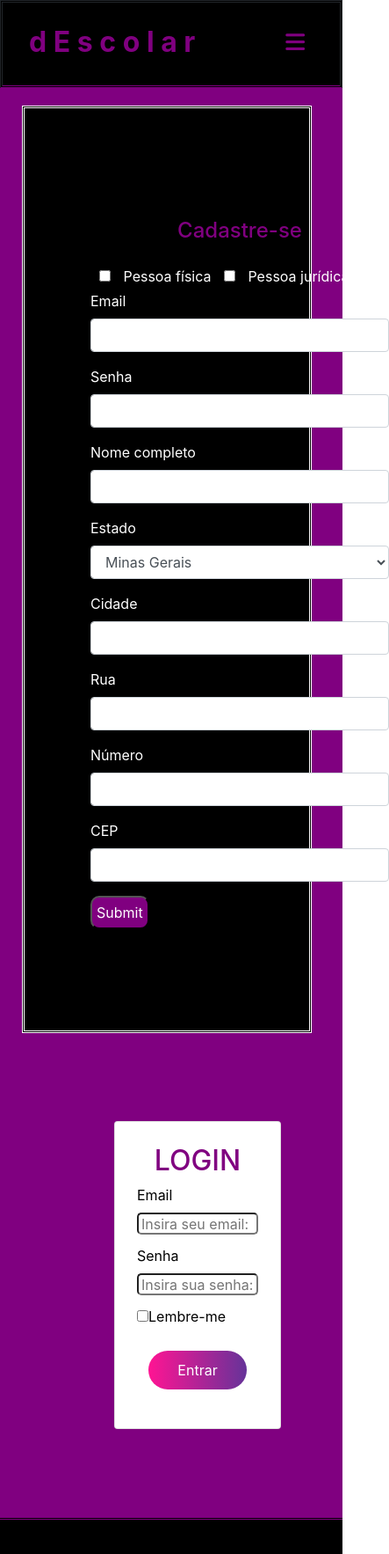
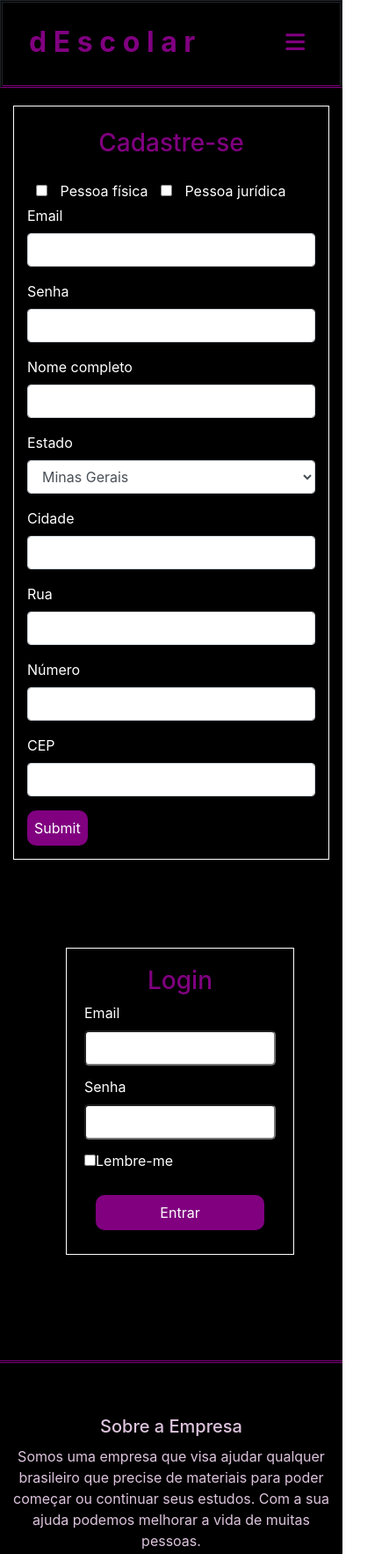
Before and after one commit to ICEI-PUC-Minas-PPLES-TI/plf-es-2020-2-tiii-0924100-descolar, a plain HTML site: page Codigo/FRONTEND/entrar.html in a window 390 px wide. Shown: the top 1766 px of the page at 88% size, 443 px wide, since content can reach past the window. Drawn offline with nearby package versions, Linux system fonts and the light colour scheme.

Commit message:
ajustes responsividade

```diff
--- a/Codigo/FRONTEND/entrar.html
+++ b/Codigo/FRONTEND/entrar.html
@@ -36,23 +36,22 @@
         </a>
 
         <ul class="itensnav">
-            <li><a class="active" href="index.html">Home</a></li>
+            <li><a href="index.html">Home</a></li>
             <li><a href="#">Materiais</a></li>
             <li><a href="#">Quero doar</a></li>
             <li><a href="QuemSomos.html">Quem somos</a></li>
             <li><a href="#">Contato</a></li>
-            <li><a href="entrar.html">Entrar</a></li>
+            <li><a class="active" href="entrar.html">Entrar</a></li>
         </ul>
     </nav>
 
     <div class="below">
         <div class="container">
             <div class="row">
-                <div class="col-lg-7 col-sm-12 col-md-12">
-                    <div class="cadastro">
+                <div class="cadastro col-lg-6 col-sm-12 col-md-12">
                     <form>
 
-                            <h4>Cadastre-se</h4>
+                        <h3>Cadastre-se</h3>
                         <!------ arrumar o sumir ---------->
 
                         <input type="checkbox" class="checks check-1">
@@ -137,36 +136,34 @@
                             <label>CEP</label>
                             <input class="form-control">
                         </div>
-
                         <button type="submit" class="btn-cadastro">Submit</button>
                     </form>
+
                 </div>
-                </div>
-                <div class="col-lg-4 col-sm-12 col-md-12">
+                <div class="col-lg-5 col-sm-12 col-md-12">
                     <form class="login" action="#">
                         <div class="card">
                             <div class="card-top">
-                                <h2 class="tittle">LOGIN</h2>
+                                <h3 class="tittle">Login</h3>
                             </div>
 
                             <div class="card-group">
                                 <label>Email</label>
-                                <input type="email" name="email" placeholder="Insira seu email:" required>
+                                <input type="email" name="email" required>
                             </div>
 
                             <div class="card-group">
                                 <label>Senha</label>
-                                <input type="password" name="senha" placeholder="Insira sua senha:" required>
+                                <input type="password" name="senha" required>
                             </div>
 
                             <div class="card-group">
                                 <label><input type="checkbox">Lembre-me</label>
                             </div>
 
-                            <div class="card-group btn">
-                                <button type="submit">Entrar</button>
+                            <div class="btn">
+                                <button class="btn-login" type="submit">Entrar</button>
                             </div>
-
 
                         </div>
                     </form>
@@ -181,8 +178,7 @@
                     <div class="col-xs-12 col-sm-4 col-md-4">
                         <h5>Sobre a Empresa</h5>
                         <p>Somos uma empresa que visa ajudar qualquer brasileiro que precise de materiais para
-                            poder começar ou continuar seus estudos. Por favor, confie em nós com os seus
-                            materiais para que assim possamos melhorar a vida de muitas pessoas.</p>
+                            poder começar ou continuar seus estudos. Com a sua ajuda podemos melhorar a vida de muitas pessoas.</p>
                     </div>
                     <div class="col-xs-12 col-sm-4 col-md-4">
                         <h5>Categorias</h5>
--- a/Codigo/FRONTEND/style.css
+++ b/Codigo/FRONTEND/style.css
@@ -14,7 +14,13 @@ body{
 .below{
     padding-top: 20px;
     margin-top: 100px;
-    background-color: purple;
+    background-color: black;
+}
+
+.below-qmsomos{
+    padding-top: 20px;
+    margin-top: 70px;
+    background-color: white;
 }
 
 /*styles para o navbar*/
@@ -153,8 +159,6 @@ nav ul li a.active ,nav ul li a:hover{
 /* Footer */
 @import url('https://maxcdn.bootstrapcdn.com/font-awesome/4.7.0/css/font-awesome.min.css');
 
-
-
     section .section-title {
 
         color: black;
@@ -165,6 +169,7 @@ nav ul li a.active ,nav ul li a:hover{
         background: black !important;
         border-top: double;
         border-color: purple;
+        margin-top: 20px;
     }
     #footer h5{
 	    padding-left: 10px;
@@ -219,7 +224,7 @@ nav ul li a.active ,nav ul li a:hover{
 .btn-primary {
     color: #fff;
     background-color: purple !important;
-    border-color: purple !important;
+    border-color:purple !important;
 }
 
 section {
@@ -228,14 +233,14 @@ section {
 
 section .section-title {
     text-align: center;
-    color:White;
+    color:black;
     margin-bottom: 50px;
     text-transform: uppercase;
 }
 
 #team .card {
     border: none;
-    background: #ffffff;
+    background: black !important;
 }
 
 .image-flip:hover .backside,
@@ -317,7 +322,7 @@ section .section-title {
 
 .backside .card a {
     font-size: 18px;
-    color: purple;
+    color:purple;
 }
 
 .frontside .card .card-title,
@@ -330,29 +335,40 @@ section .section-title {
     height: 120px;
     border-radius: 50%;
 }
+
+.card-text{
+    color: white;
+}
+
 /* Quem Somos*/
+
+
 
 /* Entrar */
 
 /* Formulário cadastro*/
 
 .cadastro{
-    width: 600px;
+    max-width: 550px !important;
     background-color: black;
     color: white;
     padding: 15px;
-    margin-left: 10px;
-    border-style: double;
+    margin-left: 15px;
+    margin-right: 15px;
+    margin-bottom: 15px;
+    border-style: solid;
+    border-width: 1px;
 }
 
 .btn-cadastro{
     background-color: purple;
-    padding: 5px;
+    padding: 8px;
     border-radius: 10px;
+    border: 0px;
     color: white;
 }
 
-form h4{
+.cadastro h3{
     color: purple;
     text-align: center;
     margin: 10px;
@@ -376,23 +392,26 @@ form h4{
 }
 
 @media (max-width: 660px){
-.cadastro {width: 530px; }
+    .cadastro {
+        width: 510px;
+        margin-bottom: 0px;
+    }
 }
 
 @media (max-width: 600px){
-    .cadastro {width: 470px; }
+    .cadastro {width: 440px; }
 }
 
 @media (max-width: 550px){
-    .cadastro {width: 420px; }
+    .cadastro {width: 400px; }
 }
 
 @media (max-width: 500px){
-    .cadastro {width: 370px; }
+    .cadastro {width: 340px; }
 }
 
 @media (max-width: 450px){
-    .cadastro {width: 330px; }
+    .cadastro {width: 320px; }
     .check-1 {display: inline;}
     .check-2 {display: inline;}
 }
@@ -401,20 +420,17 @@ form h4{
 
 /* LOGIN */
 
-body{
-    background-color: black;
-    font-family: sans-serif;
+.card{
+    background-color: black !important;
+    padding: 20px;
+    border-radius: 0px !important;
+    border-color: white !important;
 }
 
-.card{
-    background-color: whitesmoke;
-    padding: 25px;
-    border-radius: 5px;
-}
-
-form{
+.login{
     width: 400px;
     margin: auto;
+    margin-left: 20px;
     padding-top: 100px;
     padding-bottom: 100px;
     padding-left: 60px;
@@ -434,7 +450,7 @@ form{
 
 .card-group > label{
     width: 100%;
-    color: black;
+    color: white;
     display: block;
 }
 
@@ -442,42 +458,31 @@ form{
     border-radius: 5px;
     outline: 0;
     width: 100%;
-    height: 25px;
+    height: 40px;
     padding: 3px;
 }
 
-.card-group > button{
-    background-image: linear-gradient(to right, deeppink , rebeccapurple);
+.btn-login{
+    background-color: purple;
     width: 100%;
-    border-radius: 30px;
-    padding: 10px;
+    border-radius: 10px;
+    padding: 8px;
     color: white;
     border: 0px;
     outline: 0;
     font-size: medium;
 }
 
-.btn button:hover{
-    background-image: linear-gradient(to left, deeppink , rebeccapurple);
+@media (max-width: 660px){
+    .login {
+        width: 400px;
+        margin-left: 0px;
     }
-@media (max-width: 660px){
-    .login {width: 350px; }
 }
 
-@media (max-width: 600px){
+@media (max-width: 400px){
     .login {width: 320px; }
 }
 
-@media (max-width: 550px){
-    .login {width: 300px; }
-     }
-
-@media (max-width: 500px){
-    .login {width: 270px; }
-    }
-
-@media (max-width: 450px){
-    .login {width: 250px; }
-     }
 
 /* ! LOGIN */
```
Also changed, not shown: Codigo/FRONTEND/QuemSomos.html (+3 -2 lines), Codigo/FRONTEND/index.html (+2 -1 lines). Lines whose indentation alone changed are shown as unchanged.
